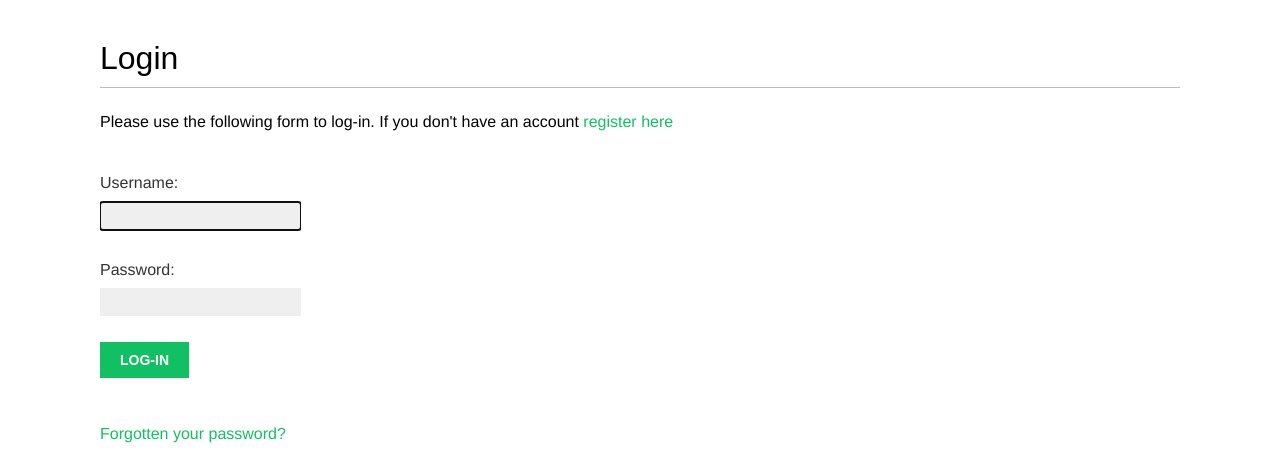
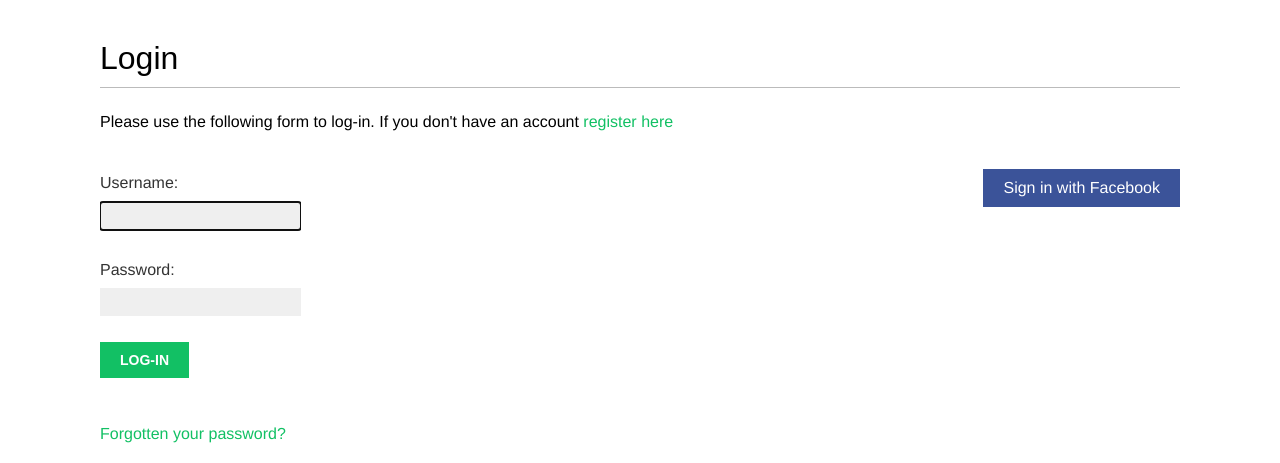
Before and after one commit to mtali/social, a Django app: page /account/login/ in a window 1280 px wide. Shown: the part 47-510 px from the top of the page. Run offline with Django 3.2, Linux system fonts and the light colour scheme; some web fonts are replaced.

Commit message:
Add facebook login

```diff
--- a/account/templates/registration/login.html
+++ b/account/templates/registration/login.html
@@ -19,4 +19,11 @@
         </form>
         <p><a href="{% url 'password_reset' %}">Forgotten your password?</a></p>
     </div>
+    <div class="social">
+        <ul>
+            <li class="facebook">
+                <a href="{% url "social:begin" "facebook" %}">Sign in with Facebook</a>
+            </li>
+        </ul>
+    </div>
 {% endblock %}
--- a/social/urls.py
+++ b/social/urls.py
@@ -20,7 +20,8 @@ from django.urls import path, include
 
 urlpatterns = [
     path('admin/', admin.site.urls),
-    path('account/', include('account.urls'))
+    path('account/', include('account.urls')),
+    path('social-auth/', include('social_django.urls', namespace='social'))
 ]
 
 if settings.DEBUG:
```
Also changed, not shown: social/settings.py (+8 -2 lines), 1 other file.
